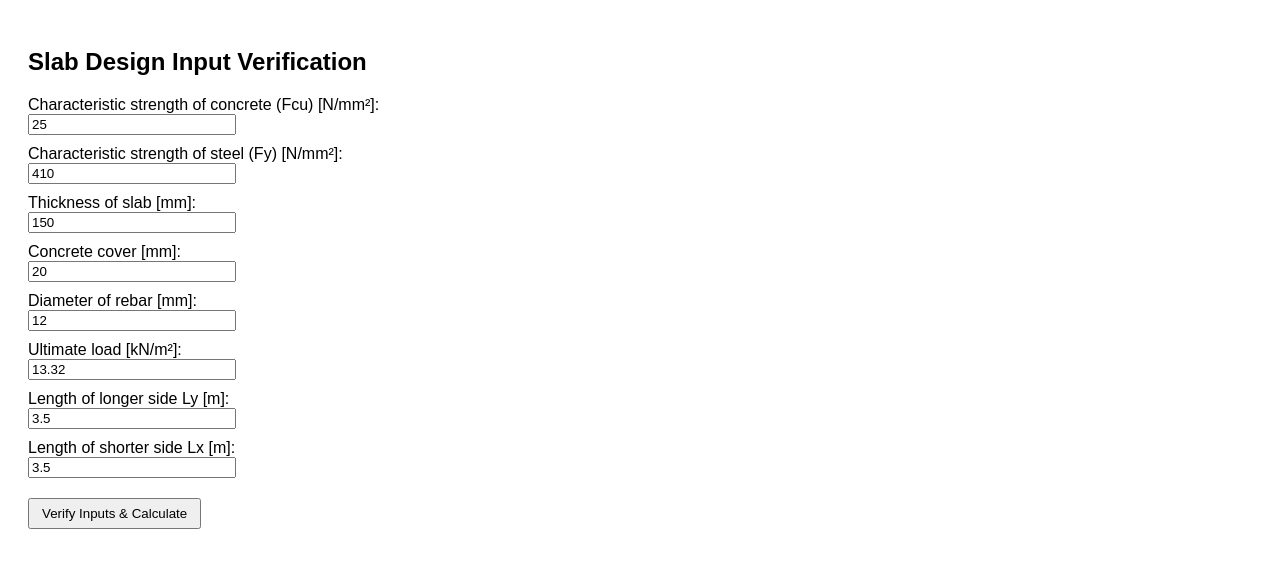
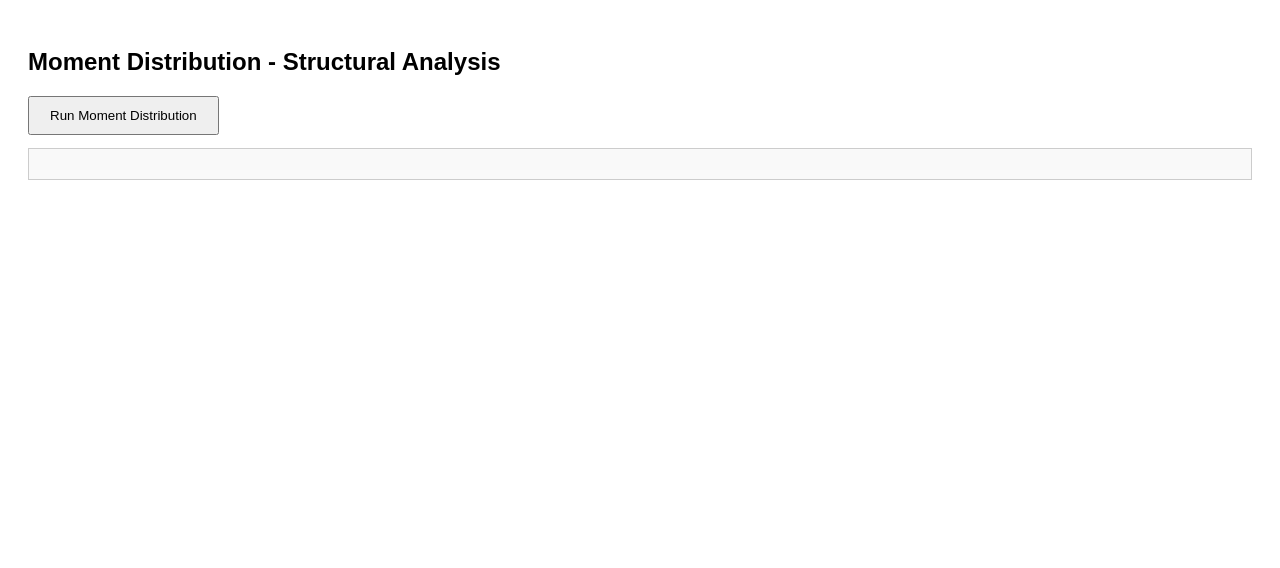
Before and after one commit to thegalaxyhood/struct-cal, a plain HTML site: page Frontend/index.html in a window 1280 px wide. Drawn offline with Linux system fonts and the light colour scheme.

Commit message:
Update index.html

```diff
--- a/Frontend/index.html
+++ b/Frontend/index.html
@@ -1,79 +1,93 @@
 <!DOCTYPE html>
 <html>
 <head>
-  <title>Slab Design Input Verifier</title>
+  <title>Moment Distribution Calculator</title>
   <style>
-    body { font-family: Arial, sans-serif; padding: 20px; }
-    input { margin-bottom: 10px; display: block; width: 200px; }
-    button { margin-top: 10px; padding: 6px 12px; }
-    #result { margin-top: 20px; font-weight: bold; }
+    body { font-family: Arial; padding: 20px; }
+    button { padding: 10px 20px; }
+    pre { background: #f9f9f9; padding: 15px; border: 1px solid #ccc; }
   </style>
 </head>
 <body>
 
-  <h2>Slab Design Input Verification</h2>
+  <h2>Moment Distribution - Structural Analysis</h2>
+  <button onclick="momentDistribution()">Run Moment Distribution</button>
 
-  <label>Characteristic strength of concrete (Fcu) [N/mm²]:</label>
-  <input type="number" id="Fcu" value="25">
-
-  <label>Characteristic strength of steel (Fy) [N/mm²]:</label>
-  <input type="number" id="Fy" value="410">
-
-  <label>Thickness of slab [mm]:</label>
-  <input type="number" id="thickness_slab" value="150">
-
-  <label>Concrete cover [mm]:</label>
-  <input type="number" id="concrete_cover" value="20">
-
-  <label>Diameter of rebar [mm]:</label>
-  <input type="number" id="diameter_rebar" value="12">
-
-  <label>Ultimate load [kN/m²]:</label>
-  <input type="number" id="ultimate_load" value="13.32">
-
-  <label>Length of longer side Ly [m]:</label>
-  <input type="number" id="Ly" value="3.5">
-
-  <label>Length of shorter side Lx [m]:</label>
-  <input type="number" id="Lx" value="3.5">
-
-  <button onclick="verifyInputs()">Verify Inputs & Calculate</button>
-
-  <div id="result"></div>
+  <pre id="output"></pre>
 
   <script>
-    function verifyInputs() {
-      const Fcu = parseFloat(document.getElementById("Fcu").value);
-      const Fy = parseFloat(document.getElementById("Fy").value);
-      const thickness_slab = parseFloat(document.getElementById("thickness_slab").value);
-      const concrete_cover = parseFloat(document.getElementById("concrete_cover").value);
-      const diameter_rebar = parseFloat(document.getElementById("diameter_rebar").value);
-      const ultimate_load = parseFloat(document.getElementById("ultimate_load").value);
-      const Ly = parseFloat(document.getElementById("Ly").value);
-      const Lx = parseFloat(document.getElementById("Lx").value);
+    function momentDistribution() {
+      const L = [3, 4, 3];  // Span lengths: L1, L2, L3
+      const w = [10, 10, 10];  // Uniform loads on each span
+      const m = 1; // Constant for G (not used in this version but kept for future)
 
-      const effective_depth = thickness_slab - concrete_cover - diameter_rebar / 2;
+      // Calculate K values
+      const epk1 = (3 / 4) * (1 / L[0]);
+      const epk3 = (3 / 4) * (1 / L[2]);
+      const msk2 = 1 / L[1];
+      const msk3 = 1 / L[2];
 
-      const summary = `
-        Characteristic strength of concrete (Fcu): ${Fcu} N/mm²\n
-        Characteristic strength of steel (Fy): ${Fy} N/mm²\n
-        Thickness of slab: ${thickness_slab} mm\n
-        Concrete cover: ${concrete_cover} mm\n
-        Effective depth of slab: ${effective_depth} mm\n
-        Ultimate load: ${ultimate_load} kN/m²\n
-        Length of longer side (Ly): ${Ly} m\n
-        Length of shorter side (Lx): ${Lx} m\n
-      `;
+      // Calculate D.f values
+      const df1 = epk1 / (msk2 - epk1);
+      const df2 = 1 - df1;
+      const df3 = msk2 / (msk3 - msk2);
+      const df4 = 1 - df3;
+      const df5 = msk3 / (epk3 - msk3);
+      const df6 = 1 - df5;
 
-      const confirmed = confirm("Please review the input values:\n\n" + summary + "\nAre all the inputs correct?");
-      const resultDiv = document.getElementById("result");
+      const dfs = [df1, df2, df3, df4, df5, df6].map(x => Math.abs(x));
 
-      if (confirmed) {
-        const Ly_Lx_ratio = Ly / Lx;
-        resultDiv.textContent = `The ratio of Ly/Lx is: ${Ly_Lx_ratio.toFixed(3)}`;
-      } else {
-        resultDiv.textContent = "Please recheck your input values and try again.";
-      }
+      // Calculate FEMs
+      const epf1 = (w[0] * Math.pow(L[0], 2)) / 8;
+      const epf3 = (w[2] * Math.pow(L[2], 2)) / 8;
+      const msf2 = (w[1] * Math.pow(L[1], 2)) / 12;
+      const msf3 = (w[2] * Math.pow(L[2], 2)) / 12;
+
+      // Balance moments
+      const bl1 = epf1 - msf2;
+      const bl2 = msf2 - msf3;
+      const bl3 = msf3 - epf3;
+
+      // Carryover moments
+      let co1 = bl1 * df1;
+      let co2 = bl1 * df2;
+      let co3 = bl2 * df3;
+      let co4 = bl2 * df4;
+      let co5 = bl3 * df5;
+      let co6 = bl3 * df6;
+
+      // Swap and halve carryovers (per pseudo code)
+      const swap23 = [co2 * 0.5, co3 * 0.5];  // co2 <-> co3
+      const swap45 = [co4 * 0.5, co5 * 0.5];  // co4 <-> co5
+
+      // Final matrix simulation (FEM + carryovers)
+      const femRow = [epf1, msf2, msf3, epf3];
+      const coRow1 = [0, 0, 0, 0]; // co1, not included per spec
+      const coRow2 = [0, swap23[1], swap23[0], 0];
+      const coRow3 = [0, swap45[1], swap45[0], 0];
+      const coRow4 = [0, 0, 0, 0]; // co6, not included per spec
+
+      // Sum columns
+      const finalMoments = femRow.map((val, i) =>
+        val + coRow1[i] + coRow2[i] + coRow3[i] + coRow4[i]
+      );
+
+      // Output to console and page
+      const output = document.getElementById("output");
+      const log = (...args) => output.textContent += args.join(" ") + "\n";
+
+      output.textContent = ""; // Clear previous
+
+      log("Span Lengths (L):", L);
+      log("Loads (w):", w);
+      log("K Values: epk1 =", epk1.toFixed(3), "epk3 =", epk3.toFixed(3), "msk2 =", msk2.toFixed(3), "msk3 =", msk3.toFixed(3));
+      log("\nDistribution Factors (abs):", dfs.map(x => x.toFixed(3)).join(", "));
+      log("\nFEMs:", femRow.map(x => x.toFixed(2)).join(", "));
+      log("Balance Moments:", [bl1, bl2, bl3].map(x => x.toFixed(2)).join(", "));
+      log("Carryover Moments (Swapped + 0.5x):");
+      log("CO2 ->", swap23[1].toFixed(2), "  CO3 ->", swap23[0].toFixed(2));
+      log("CO4 ->", swap45[1].toFixed(2), "  CO5 ->", swap45[0].toFixed(2));
+      log("\nFinal Moments:", finalMoments.map(x => x.toFixed(2)).join(", "));
     }
   </script>
 
```
